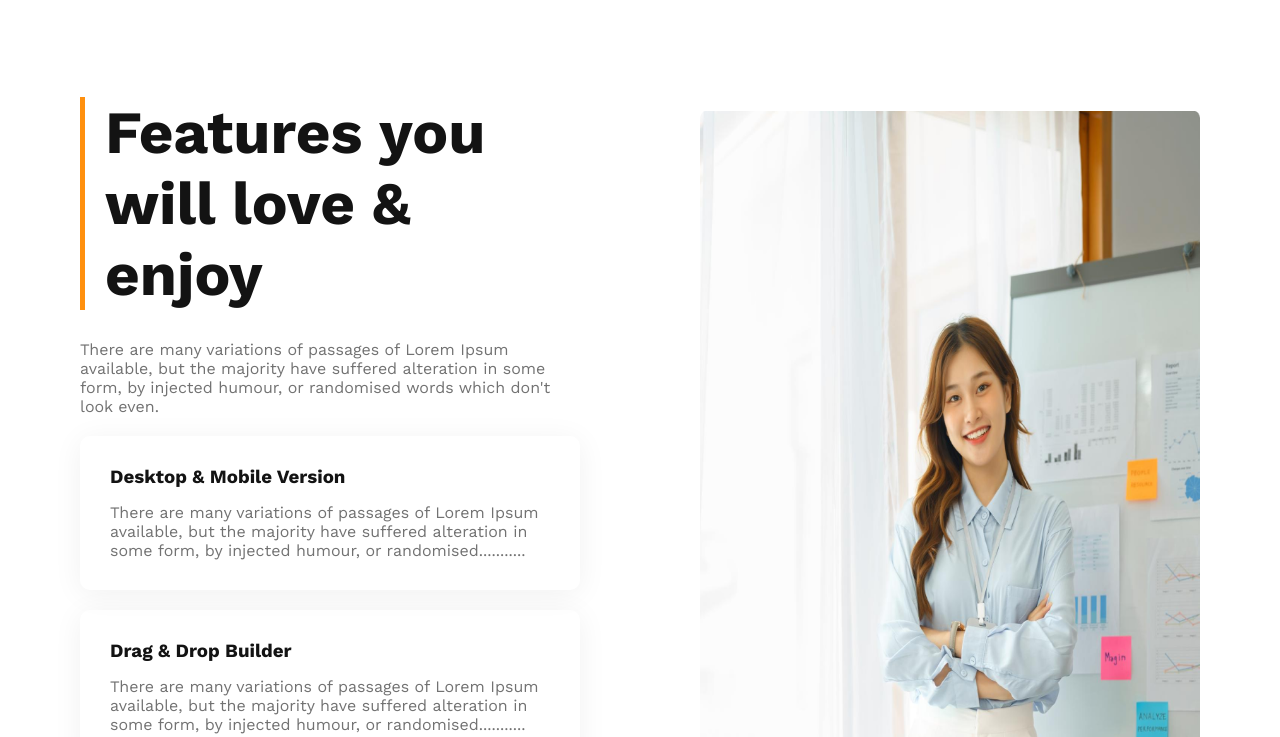
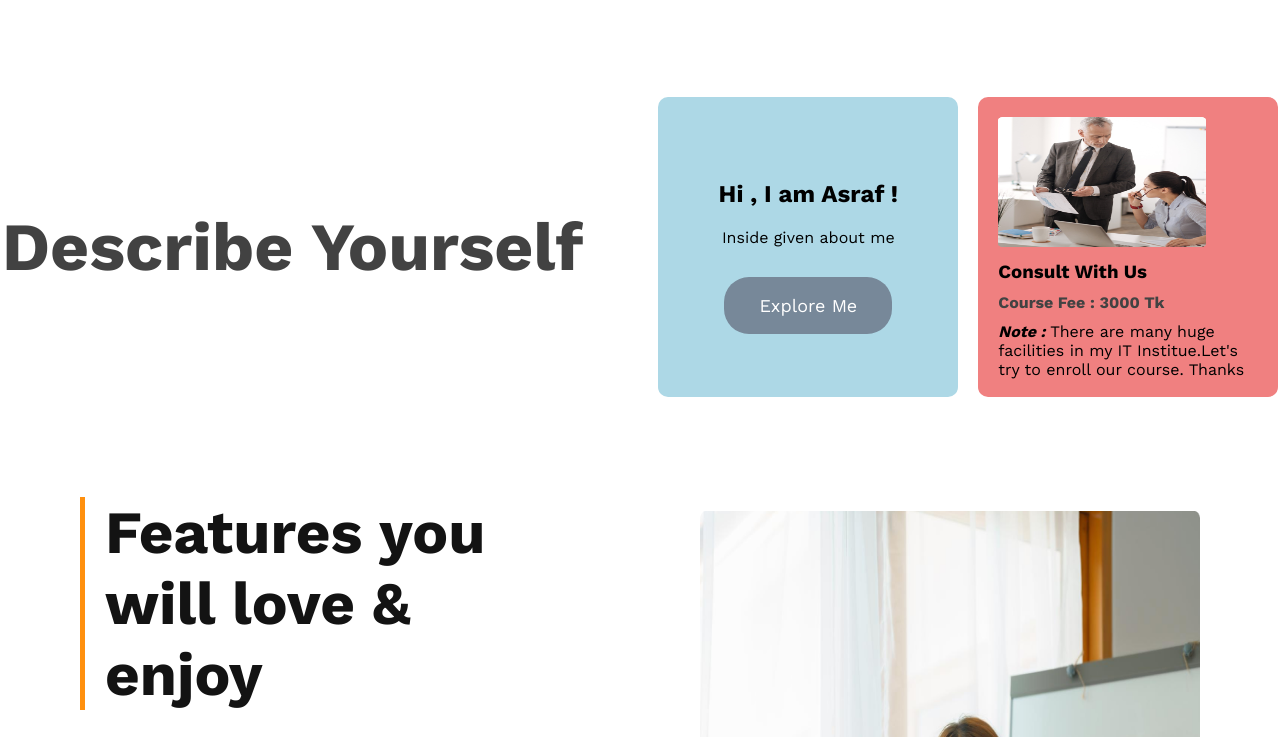
Before and after one commit to Asrafpavel/second-assignment, a plain HTML site: page index.html in a window 1280 px wide. Shown: the part 1643-2380 px from the top of the page. Drawn offline with nearby package versions, Linux system fonts and the light colour scheme.

Commit message:
extra introduce section added

```diff
--- a/index.html
+++ b/index.html
@@ -48,6 +48,28 @@
             <button class="btn-primary">Explore More</button>
         </div>
 
+    </section>
+    <!-- ----------------------- -->
+    <section class="introduce-section">
+        <div class="introduce-container">
+            <div class="introduce">
+                <div class="left">
+                    <h1>Describe Yourself</h1>
+                </div>
+                <div class="front">
+                    <h2>Hi , I am Asraf !</h2>
+                    <p>Inside given about me</p>
+                    <button>Explore Me</button>
+                </div>
+                <div class="back">
+                    <img src="images/team1.png" alt="">
+                    <h3>Consult With Us</h3>
+                    <p class="fee-bg">Course Fee : 3000 Tk</p>
+                    <p><strong><em>Note :</em></strong> There are many huge facilities in my IT Institue.Let's try to enroll our course. Thanks</p>
+                </div>
+            </div>
+
+        </div>
     </section>
 
     <section class="experience-section">
--- a/styles/style.css
+++ b/styles/style.css
@@ -19,7 +19,9 @@
     font-size: 18px;
     color: #FFF;
 }
-
+.hide{
+    /* visibility: hidden; */
+}
 /* header styles  */
 
 header{
@@ -126,6 +128,100 @@ nav > ul > li > a{
     color: var(--gray);
     margin-top: 30px;
     margin-bottom: 25px;
+}
+
+/* introduce section  */
+.introduce-section{
+    margin-top: 100px;
+
+
+}
+.introduce-container{
+    display: flex;
+    justify-content: center;
+    flex-wrap: wrap;
+}
+
+.introduce{
+    display: flex;
+    gap: 20px;
+    flex-wrap: wrap;
+
+}
+.left{
+
+    color: var(--deep-gray);
+    display: flex;
+    align-items: center;
+    justify-content: center;
+    font-size: 45px;
+    margin-right: 55px;
+}
+.front , .back{
+    height: 300px;
+    width: 300px;
+    padding: 20px;
+    border-radius: 10px;
+
+}
+.front{
+    background-color: lightblue;
+    text-align: center;
+    display: flex;
+    flex-direction: column;
+    align-items: center;
+    justify-content: center;
+    transition: 1s;
+
+}
+.front:hover{
+    transform: scale(.9);
+}
+
+.front h2 ,p{
+    margin-top: 20px;
+}
+.front button{
+    margin-top: 30px;
+    padding: 18px 35px ;
+    border: none;
+    border-radius: 25px;
+    font-size: 18px;
+    transition: 1s;
+    background-color: lightslategray;
+    color: white;
+}
+.front button:hover{
+    background-color: var(--brown);
+    transform: scale(1.1);
+    border-radius: 15px;
+}
+
+.back{
+    background-color: lightcoral;
+    transition: 1s;
+}
+.back:hover{
+    transform: scale(.9);
+}
+
+.back h3{
+    margin-top: 10px;
+}
+.back p {
+    margin-top: 10px;
+    font-size: 16px;
+}
+.fee-bg{
+    font-weight: 700;
+    color: var(--deep-gray);
+    border-radius: 20px;
+
+}
+.back > img {
+    width: 80%;
+    height: 50%;
+
 }
 
 /* experience-section */
@@ -267,6 +363,7 @@ nav > ul > li > a{
     border: 1px solid ;
     transform: scale(1.07) translate(15px,-15px);
     transition: .8s linear;
+    border-radius: 25px;
 }
 
 
```
